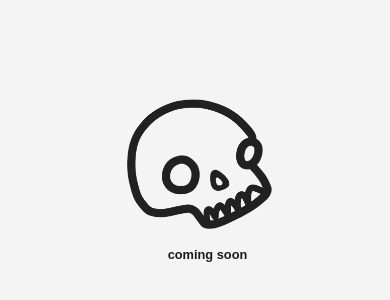
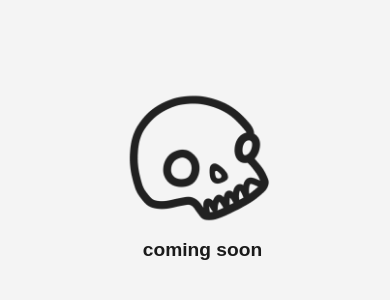
Before and after one commit to PakoPortalo/mololo, a plain HTML site: page index.html in a window 390 px wide. Shown: the part 246-546 px from the top of the page. Drawn offline with Linux system fonts and the light colour scheme; a web font is replaced by a local one.

Commit message:
meta and responsive adjustments

```diff
--- a/index.html
+++ b/index.html
@@ -6,18 +6,19 @@
         <meta name="viewport" content="width=device-width, initial-scale=1.0">
 
         <!-- Open Graph Meta Tags -->
-        <meta property="og:title" content="Mololo - Coming Soon" />
-        <meta property="og:description" content="Camisetitas y movidas to guapas que lo flipas mirmano, vamos viendo" />
-        <meta property="og:image" content="img/mololoClear.png" />
-        <meta property="og:url" content="https://pakoportalo.github.io/mololo/" />
+        <meta property="og:title" content="Mololo" />
+        <meta property="og:description" content="Coming Soon" />
+        <meta property="og:image" content="img/MololoLogoBg.jpg" />
+        <meta property="og:url" content="www.mololo.es" />
         <meta property="og:type" content="website" />
         <meta property="og:locale" content="es_ES" />
 
         <!-- Twitter Card Meta Tags (opcional, para mejor soporte en Twitter) -->
-        <meta name="twitter:card" content="summary_large_image" />
+
+        <!-- <meta name="twitter:card" content="summary_large_image" />
         <meta name="twitter:title" content="Mololo - Tienda de camisetas únicas" />
         <meta name="twitter:description" content="Descubre las camisetas más creativas y originales en Mololo." />
-        <meta name="twitter:image" content="https://pakoportalo.github.io/mololo/images/portada.png" />
+        <meta name="twitter:image" content="https://pakoportalo.github.io/mololo/images/portada.png" /> -->
 
 
 
@@ -41,27 +42,30 @@
         display: flex;
         flex-direction: column;
         align-items: center;
-            text-align: right;
+        text-align: center; /* Center text instead of right */
     }
 
     img {
-            max-width: 10%;
+        width: 20vw; /* Makes it proportional to the viewport width */
+        max-width: 200px; /* Prevents it from becoming too large */
         height: auto;
     }
 
     h1 {
-            font-size: 1.7rem;
+        font-size: 2vw; /* Makes text size proportional to screen width */
         color: #1a1a1a;
-            margin-left: 25px;
+        margin-top: 10px; /* Adds spacing */
+        margin-left: 15px;
     }
 
     @media (max-width: 600px) {
         h1 {
-                font-size: 0.8rem;
+            font-size: 1.2rem; /* Slightly larger for readability */
         }
 
         img {
-                max-width: 40%;
+            width: 40vw; /* Adjust based on viewport width */
+            max-width: 150px;
         }
     }
     </style>
```
Also changed, not shown: img/MololoLogoBg.jpg (added), 1 other file. Lines whose indentation alone changed are shown as unchanged.
